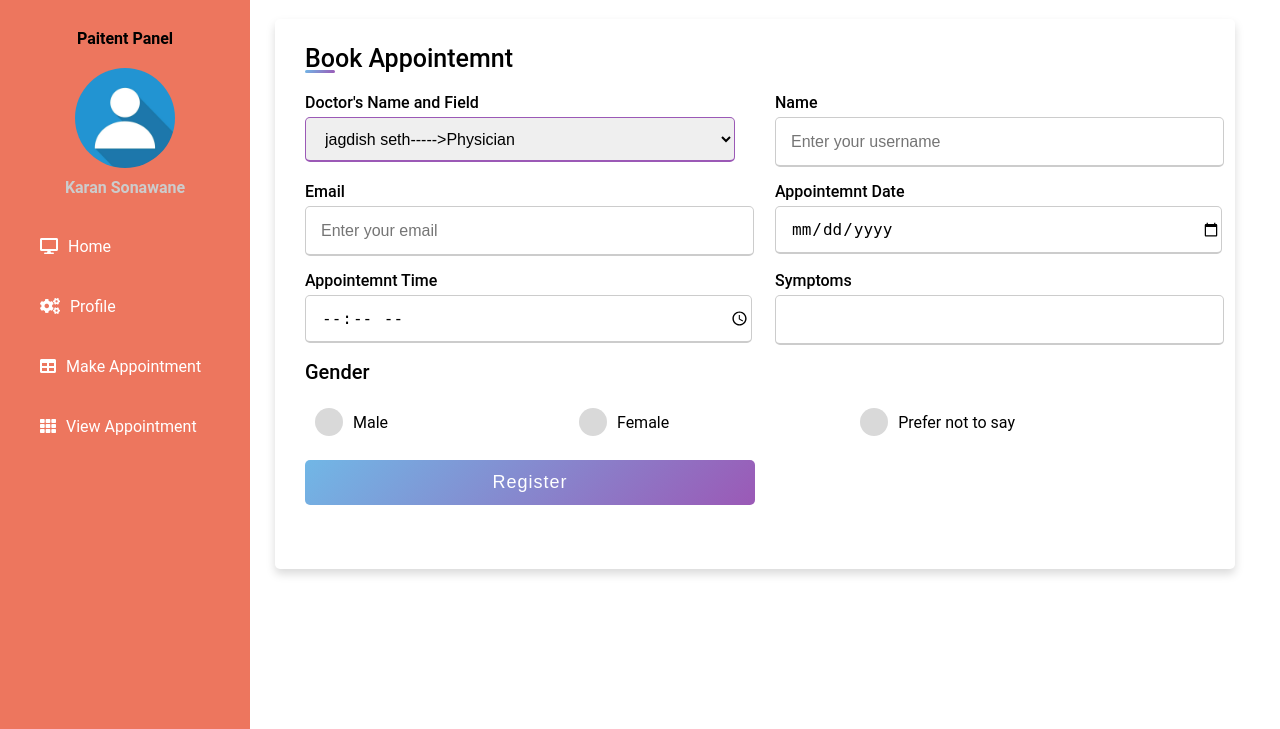
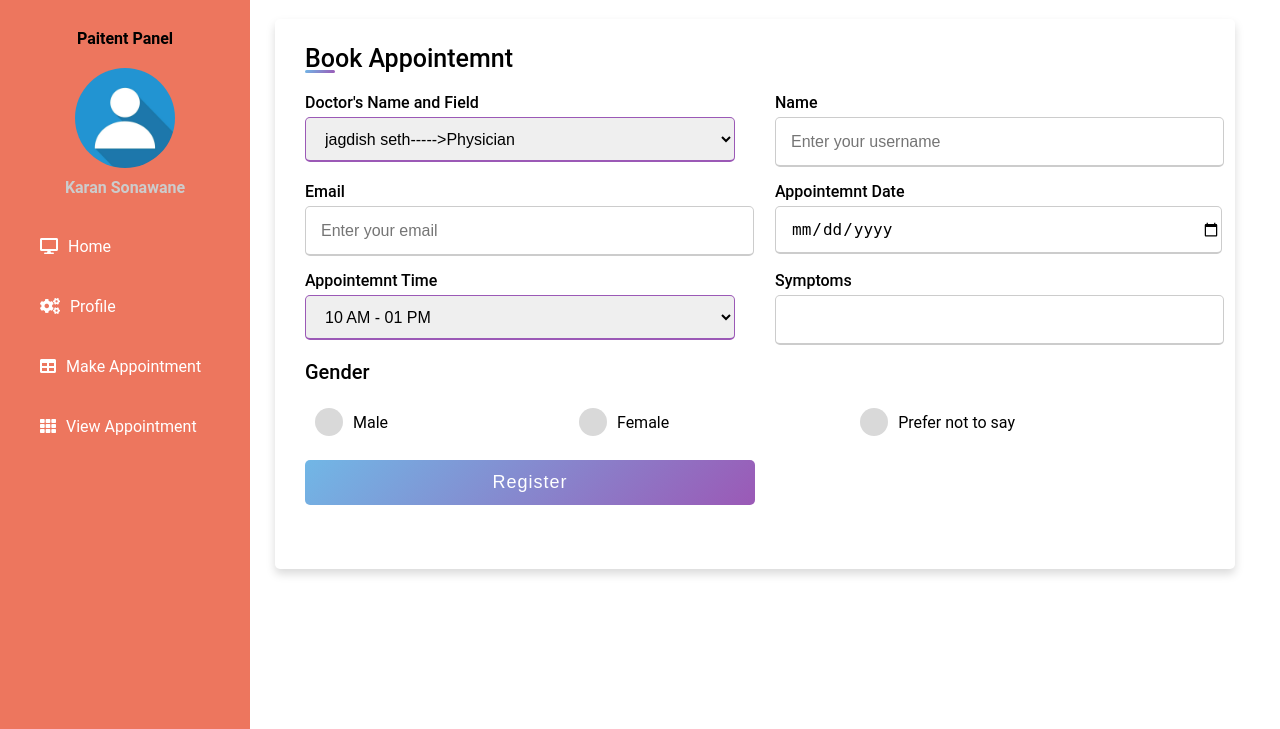
Before and after one commit to amitnileka/Multicare_web_project, a Django app: template Hosp/templates/patientmakeappointments.html in a window 1280 px wide. Shown: the part 71-800 px from the top of the page. Run offline with Django 3.2, Linux system fonts and the light colour scheme; the template is opened without the code that fills it: values that come from a table or form of the project are taken from there, others are empty; data comes from the database, SQL or seed files in the repository; some libraries are stand-ins or nearby versions.

Commit message:
appointment time in make appointment

```diff
--- a/Hosp/templates/patientmakeappointments.html
+++ b/Hosp/templates/patientmakeappointments.html
@@ -314,9 +314,13 @@
             <input class="form-control" type="date" name="appointmentdate" required="">
           </div>
           <div class="input-box">
-            <span class="details">Appointemnt Time</span>
-            <input class="form-control" type="time" placeholder="enter time" name="appointmenttime" required="">
-          </div>
+          <span class="details">Appointemnt Time</span>
+          <!--<input class="form-control" type="time" placeholder="enter time" name="appointmenttime" required="">-->
+          <select name="appointmenttime" placeholder="enter time" class="input-box1" required="">
+            <option value="10 AM - 01 PM">10 AM - 01 PM</option>
+            <option value="04 PM - 07 PM">04 PM - 07 PM</option>
+          </select>
+        </div>
           <div class="input-box">
             <span class="details">Symptoms</span>
             <input type="text" name="symptoms" required>
```
